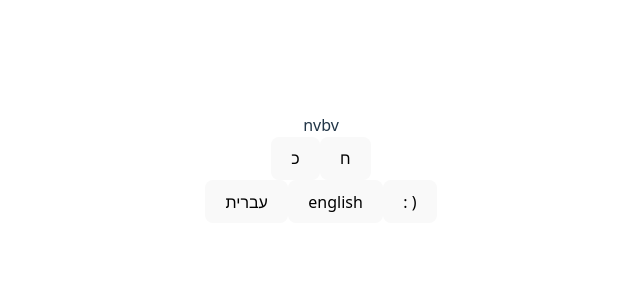
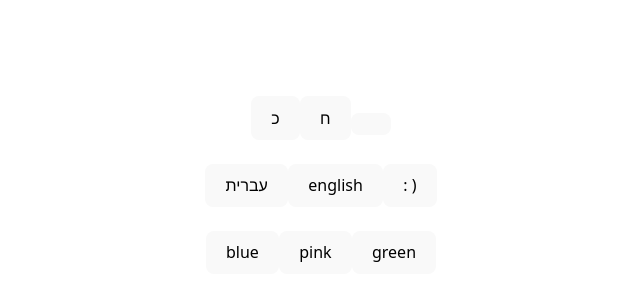
Before and after one commit to zivronsky-ui/project-keyboard, a React (Vite) app in the folder keyboard-zn/: page / in a window 1280 px wide. Shown: the part 244-544 px from the top of the page, without its empty margins (319-959 px from the left). Built offline with nearby package versions, Linux system fonts and the light colour scheme.

Commit message:
nothing 3

```diff
--- a/keyboard-zn/src/App.jsx
+++ b/keyboard-zn/src/App.jsx
@@ -1,6 +1,7 @@
 import "./App.css";
 import Keyboard from "./Components/keyboard";
 import Language from "./Components/language";
+import Color from "./Components/colors";
 
 function App() {
   return (
@@ -8,6 +9,8 @@ function App() {
       <Keyboard />
       <br />
       <Language />
+      <br />
+      <Color />
     </div>
   );
 }
--- a/keyboard-zn/src/Components/colors.jsx
+++ b/keyboard-zn/src/Components/colors.jsx
@@ -0,0 +1,19 @@
+import { useState } from "react";
+import Keyboard from "./keyboard";
+
+function Color() {
+  const [textcolor, setColor] = useState("green");
+
+  function changeColor(color) {
+    setColor(color);
+  }
+
+  return (
+    <div>
+      <button onClick={() => changeColor("cornflowerblue")}>blue</button>
+      <button onClick={() => changeColor("rosepink")}>pink</button>
+      <button onClick={() => changeColor("sage")}>green</button>
+    </div>
+  );
+}
+export default Color;
--- a/keyboard-zn/src/Components/keyboard.jsx
+++ b/keyboard-zn/src/Components/keyboard.jsx
@@ -4,13 +4,14 @@ import { useState } from "react";
 
 function Keyboard(props) {
   console.log(props);
+  const [string, setString] = useState("");
+
   if (!props.index) return;
 
-  const [string, setString] = useState("nvbv");
   const keyboards = [
-    { language: "עברית", buttons: ["כ", "ח"] },
-    { language: "english", buttons: ["t", "d"] },
-    { language: "emojis", buttons: [",", "(:"] },
+    { language: "עברית", buttons: ["כ", "ח", " "] },
+    { language: "english", buttons: ["t", "d", " "] },
+    { language: "emojis", buttons: [",", "(:", " "] },
   ];
 
   function buildBtns(letters) {
@@ -31,7 +32,7 @@ function Keyboard(props) {
 
   return (
     <div>
-      {string}
+      <h1>{string}</h1>
 
       <div>{r}</div>
     </div>
--- a/keyboard-zn/src/Components/language.jsx
+++ b/keyboard-zn/src/Components/language.jsx
@@ -11,6 +11,7 @@ function Language() {
   return (
     <div>
       {currentkeyboard}
+      <br />
       <button onClick={() => changeLanguage(1)}>עברית</button>
       <button onClick={() => changeLanguage(2)}>english</button>
       <button onClick={() => changeLanguage(3)}>{": )"}</button>
```
